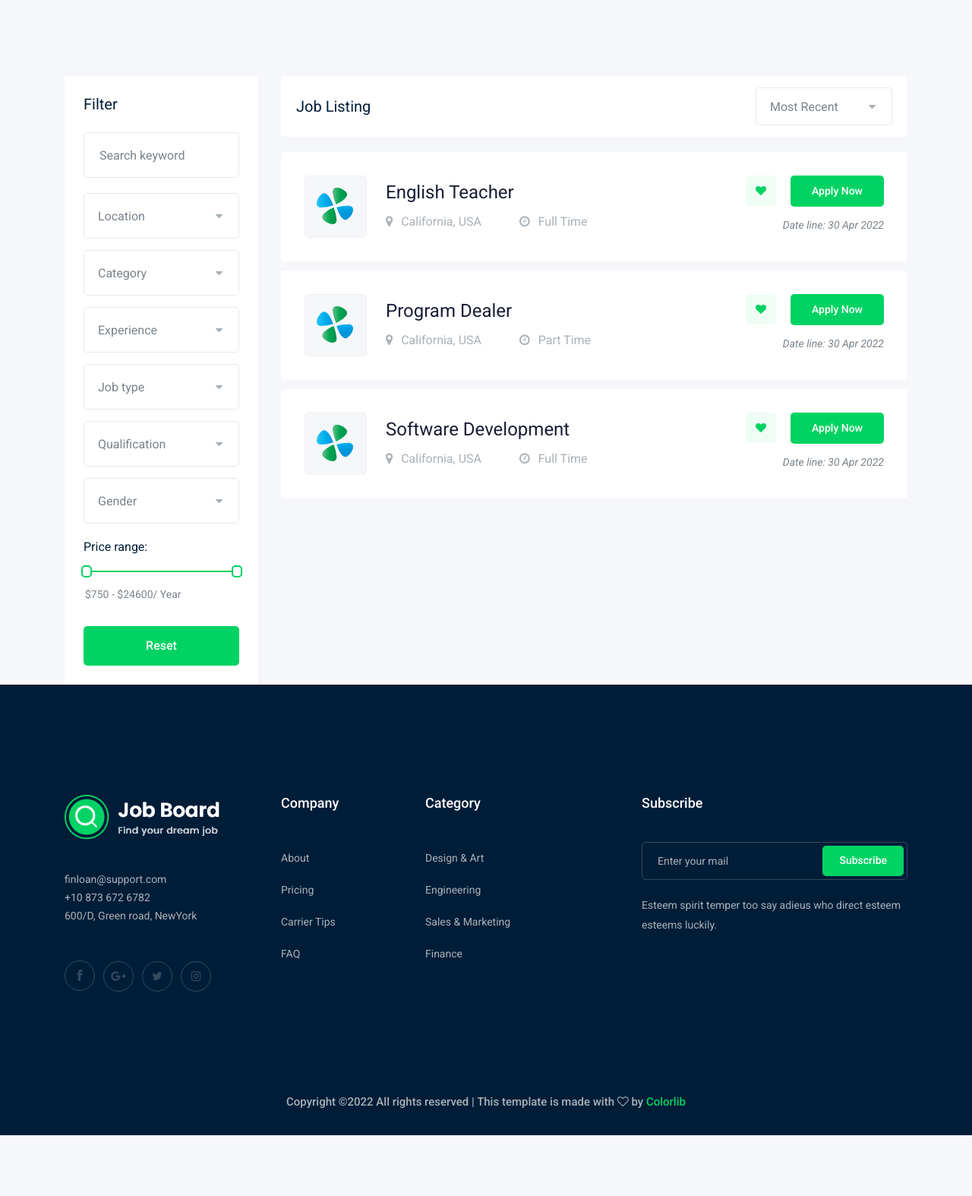
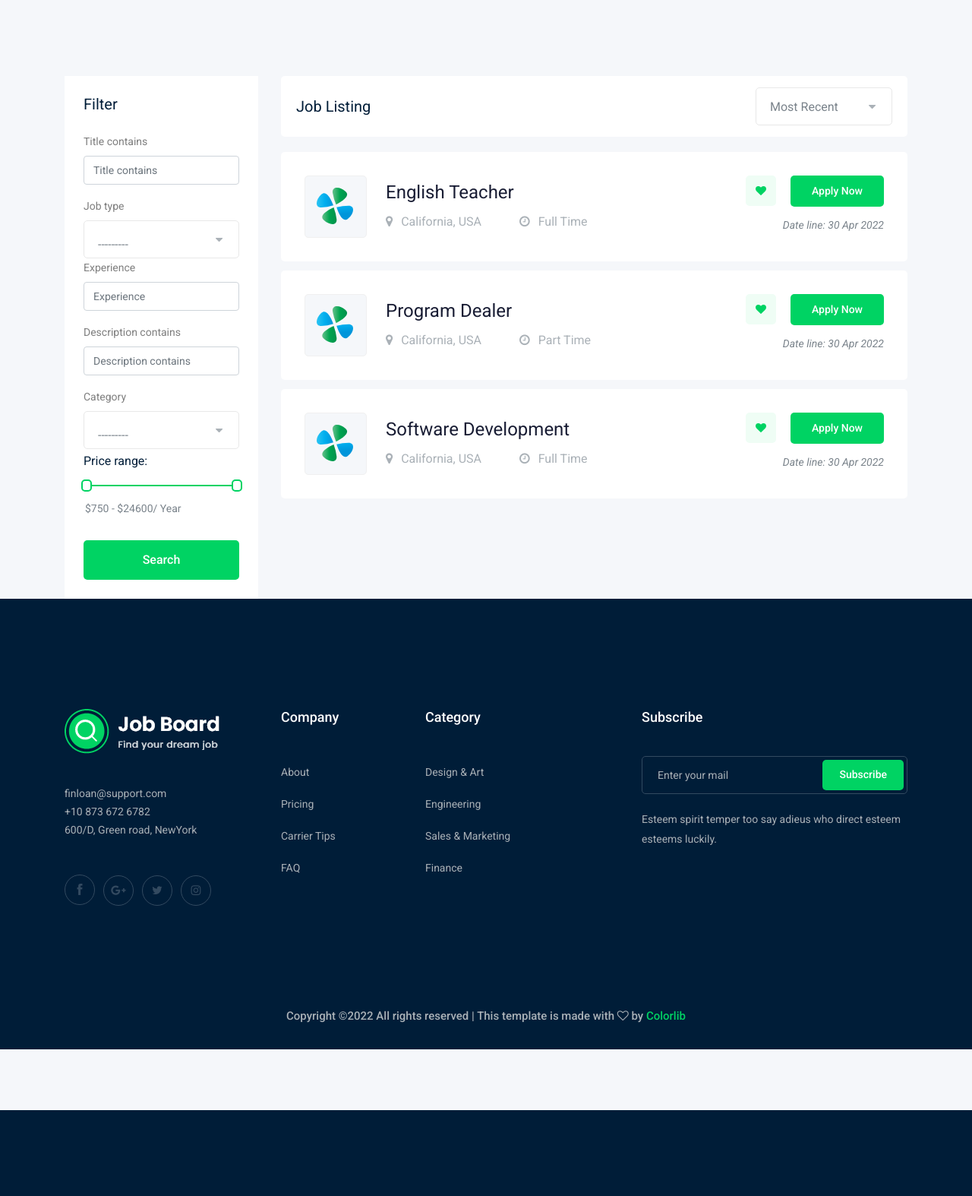
Before and after one commit to 1TeamJob/job-board-proj, a Django app: page /jobs/ in a window 1280 px wide. Shown: the part 351-1925 px from the top of the page at 76% size. After the commit the page ends 1812 px from the top, so only its background shows below. Run offline with Django 4.2, Linux system fonts and the light colour scheme; data comes from the database, SQL or seed files in the repository; both versions use the stored data as it was after the commit; some libraries are stand-ins or nearby versions.

Commit message:
Connfigure Job Filters Using django-filter module

```diff
--- a/accounts/urls.py
+++ b/accounts/urls.py
@@ -7,6 +7,6 @@
 
 urlpatterns = [
     path('signup/', views.signup, name='signup'),
-    path('profile', views.profile, name='profile'),
-    path('profile/edit', views.edit_profile, name='edit_profile'),
+    path('profile/', views.profile, name='profile'),
+    path('profile/edit/', views.edit_profile, name='edit_profile'),
 ]
--- /dev/null
+++ b/job/filters.py
@@ -0,0 +1,12 @@
+import django_filters
+from .models import Job
+
+
+class Job_Filter(django_filters.FilterSet):
+
+    title = django_filters.CharFilter(lookup_expr='icontains')
+    description = django_filters.CharFilter(lookup_expr='icontains')
+
+    class Meta:
+        model = Job
+        fields = ['title', 'job_type', 'experience', 'description', 'category']
--- a/job/forms.py
+++ b/job/forms.py
@@ -6,7 +6,7 @@
     class Meta:
         model = Apply
         fields = '__all__'
-        exclude = ('job', )
+        exclude = ('job', 'owner', )
 
 
 class PostForm(forms.ModelForm):
--- a/job/models.py
+++ b/job/models.py
@@ -46,6 +46,7 @@
 
 
 class Apply(models.Model):
+    username = models.ForeignKey(User, on_delete=models.CASCADE)
     job = models.ForeignKey(Job, on_delete=models.CASCADE)
     name = models.CharField(max_length=30)
     email = models.EmailField(max_length=100)
--- a/job/templates/job/job_list.html
+++ b/job/templates/job/job_list.html
@@ -1,4 +1,5 @@
 {% extends 'base.html' %}
+{% load bootstrap4 %}
 {% block body %}
 
     <!-- bradcam_area  -->
@@ -23,79 +24,17 @@
                     <div class="job_filter white-bg">
                         <div class="form_inner white-bg">
                             <h3>Filter</h3>
-                            <form action="#">
-                                <div class="row">
-                                    <div class="col-lg-12">
-                                        <div class="single_field">
-                                            <input type="text" placeholder="Search keyword">
-                                        </div>
-                                    </div>
-                                    <div class="col-lg-12">
-                                        <div class="single_field">
-                                            <select class="wide">
-                                                <option data-display="Location">Location</option>
-                                                <option value="1">Rangpur</option>
-                                                <option value="2">Dhaka </option>
-                                            </select>
-                                        </div>
-                                    </div>
-                                    <div class="col-lg-12">
-                                        <div class="single_field">
-                                            <select class="wide">
-                                                <option data-display="Category">Category</option>
-                                                <option value="1">Category 1</option>
-                                                <option value="2">Category 2 </option>
-                                            </select>
-                                        </div>
-                                    </div>
-                                    <div class="col-lg-12">
-                                        <div class="single_field">
-                                            <select class="wide">
-                                                <option data-display="Experience">Experience</option>
-                                                <option value="1">Experience 1</option>
-                                                <option value="2">Experience 2 </option>
-                                            </select>
-                                        </div>
-                                    </div>
-                                    <div class="col-lg-12">
-                                        <div class="single_field">
-                                            <select class="wide">
-                                                <option data-display="Job type">Job type</option>
-                                                <option value="1">full time 1</option>
-                                                <option value="2">part time 2 </option>
-                                            </select>
-                                        </div>
-                                    </div>
-                                    <div class="col-lg-12">
-                                        <div class="single_field">
-                                            <select class="wide">
-                                                <option data-display="Qualification">Qualification</option>
-                                                <option value="1">Qualification 1</option>
-                                                <option value="2">Qualification 2</option>
-                                            </select>
-                                        </div>
-                                    </div>
-                                    <div class="col-lg-12">
-                                        <div class="single_field">
-                                            <select class="wide">
-                                                <option data-display="Gender">Gender</option>
-                                                <option value="1">male</option>
-                                                <option value="2">female</option>
-                                            </select>
-                                        </div>
-                                    </div>
+                            <form method="GET">
+                                {% bootstrap_form job_filters.form %}
+                                <div class="range_wrap">
+                                    <label for="amount">Price range:</label>
+                                    <div id="slider-range"></div>
+                                    <p>
+                                        <input type="text" id="amount" readonly style="border:0; color:#7A838B; font-size: 14px; font-weight:400;">
+                                    </p>
+                                    <input class="boxed-btn3 w-100" type="submit" value="Search" >
                                 </div>
                             </form>
-                        </div>
-                        <div class="range_wrap">
-                            <label for="amount">Price range:</label>
-                            <div id="slider-range"></div>
-                            <p>
-                                <input type="text" id="amount" readonly style="border:0; color:#7A838B; font-size: 14px; font-weight:400;">
-                            </p>
-                        </div>
-                        <div class="reset_btn">
-                            <button  class="boxed-btn3 w-100" type="submit">Reset</button>
                         </div>
                     </div>
                 </div>
--- a/job/views.py
+++ b/job/views.py
@@ -4,15 +4,19 @@
 from .forms import ApplyForm, PostForm
 from django.urls import reverse
 from django.contrib.auth.decorators import login_required
+from .filters import Job_Filter
 
 
 def job_list(request):
     job_list = Job.objects.all()
+
+    job_filters = Job_Filter(request.GET, queryset=job_list)
+    job_list = job_filters.qs
+
     paginator = Paginator(job_list, 5) # Show 5 Jobs Per Page.
     page_number = request.GET.get('page')
     page_obj = paginator.get_page(page_number)
-    context = {'jobs': page_obj}
-    print(job_list)
+    context = {'jobs': page_obj, 'job_filters': job_filters}
     return render(request, 'job/job_list.html', context)
 
 
@@ -25,6 +29,7 @@
         if form. is_valid():
             my_form = form.save(commit=False)
             my_form.job = job_details
+            my_form.username = request.user
             my_form.save()
             return redirect(reverse('jobs:job_list'))
 
--- a/project/settings.py
+++ b/project/settings.py
@@ -41,6 +41,7 @@
     'django.contrib.staticfiles',
     'job.apps.JobConfig',
     'bootstrap4',
+    'django_filters',
 ]
 
 MIDDLEWARE = [
--- a/requirements.txt
+++ b/requirements.txt
@@ -2,6 +2,7 @@
 beautifulsoup4==4.11.1
 Django==4.0.4
 django-bootstrap4==22.1
+django-filter==21.1
 Pillow==9.1.0
 soupsieve==2.3.2.post1
 sqlparse==0.4.2
```
Also changed, not shown: job/templates/job/job_details.html (+9 -1 lines), accounts/views.py (line endings or trailing spaces), db.sqlite3, job/migrations/0003_apply_owner.py (added), job/migrations/0004_rename_owner_apply_username.py (added), meida/apply/7.png (added).
